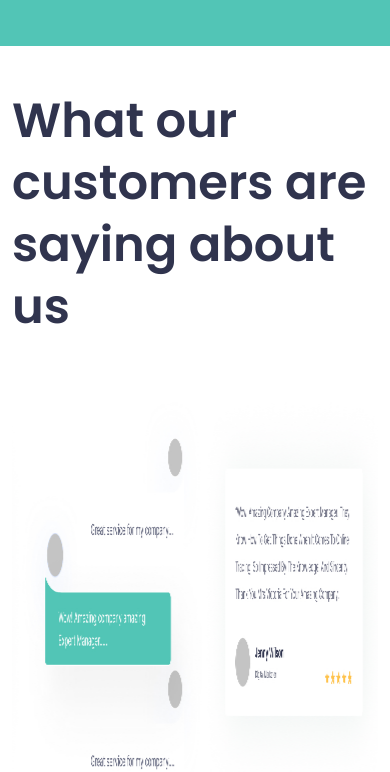
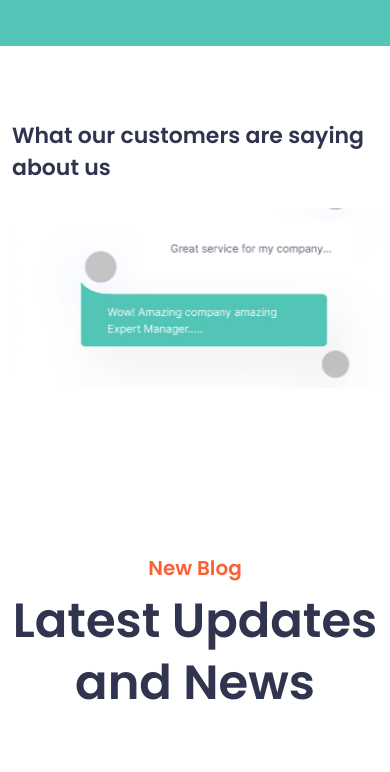
Before and after one commit to basudevkumer/innovale2, a React (Vite) app: page / in a window 390 px wide. Shown: the part 5830-6602 px from the top of the page. Built offline with nearby package versions, Linux system fonts and the light colour scheme.

Commit message:
feat: added responsive in Customer component

```diff
--- a/src/component/customer/Customer.jsx
+++ b/src/component/customer/Customer.jsx
@@ -16,6 +16,29 @@ const Customer = () => {
     speed: 6000,
     autoplaySpeed: 1000,
     cssEase: "linear",
+    responsive: [
+      {
+        breakpoint: 768,
+        settings: {
+          slidesToShow: 1,
+          slidesToScroll: 1,
+        },
+      },
+      {
+        breakpoint: 480,
+        settings: {
+          slidesToShow: 1,
+          slidesToScroll: 1,
+        },
+      },
+      {
+        breakpoint: 320,
+        settings: {
+          slidesToShow: 1,
+          slidesToScroll: 1,
+        },
+      },
+    ],
   };
   return (
     <section className="customerMain">
--- a/src/component/customer/customer.css
+++ b/src/component/customer/customer.css
@@ -5,9 +5,7 @@
   font-family: "Poppins", sans-serif;
   color: #30344e;
 }
-.customerMain{
 
-}
 
 
 .customerSliderContainer{
@@ -20,4 +18,147 @@
 .coustomerSliderImage{
     height: 100%;
     width: 100%;
+}.customerHeading {
+  font-size: 48px;
+  font-weight: 600;
+  line-height: 62px;
+  font-family: "Poppins", sans-serif;
+  color: #30344e;
 }
+
+.customerMain {
+  padding: 60px 0;
+}
+
+.customerSliderContainer {
+  margin-top: 60px;
+}
+
+.coustomerSliderImageParent {
+  height: 400px;
+  padding: 0 10px;
+}
+
+.coustomerSliderImage {
+  height: 100%;
+  width: 100%;
+  object-fit: cover;
+  border-radius: 8px;
+}
+
+/* Large screens (lg) */
+@media (max-width: 1199.99px) {
+  .customerHeading {
+    font-size: 40px;
+    line-height: 52px;
+  }
+
+  .coustomerSliderImageParent {
+    height: 350px;
+  }
+}
+
+/* Medium screens (md) */
+@media (max-width: 991.99px) {
+  .customerHeading {
+    font-size: 36px;
+    line-height: 46px;
+  }
+
+  .coustomerSliderImageParent {
+    height: 300px;
+  }
+
+  .customerSliderContainer {
+    margin-top: 40px;
+  }
+}
+
+/* Small screens (sm) */
+@media (max-width: 767.99px) {
+  .customerHeading {
+    font-size: 30px;
+    line-height: 40px;
+  }
+
+  .coustomerSliderImageParent {
+    height: 260px;
+    padding: 0 6px;
+  }
+
+  .customerSliderContainer {
+    margin-top: 30px;
+  }
+
+  .customerMain {
+    padding: 40px 0;
+  }
+}
+
+/* Extra small (xs) */
+@media (max-width: 575.99px) {
+  .customerHeading {
+    font-size: 26px;
+    line-height: 36px;
+  }
+
+  .coustomerSliderImageParent {
+    height: 220px;
+    padding: 0 5px;
+  }
+
+  .customerSliderContainer {
+    margin-top: 24px;
+  }
+
+  .customerMain {
+    padding: 30px 0;
+  }
+}
+
+/* Very small screens */
+@media (max-width: 400.99px) {
+  .customerHeading {
+    font-size: 22px;
+    line-height: 32px;
+  }
+
+  .coustomerSliderImageParent {
+    height: 180px;
+    padding: 0 4px;
+  }
+}
+
+/* 320px  */
+@media (min-width: 320px) and (max-width: 320.99px) {
+  .customerHeading {
+    font-size: 20px;
+    line-height: 28px;
+  }
+
+  .customerMain {
+    padding: 20px 0;
+  }
+
+  .customerSliderContainer {
+    margin-top: 16px;
+  }
+
+  .coustomerSliderImageParent {
+    height: 160px;
+    padding: 0 3px;
+  }
+}
+
+/* Below 320px */
+@media (max-width: 319.99px) {
+  .customerHeading {
+    font-size: 18px;
+    line-height: 26px;
+  }
+
+  .coustomerSliderImageParent {
+    height: 140px;
+    padding: 0 2px;
+  }
+}
```
